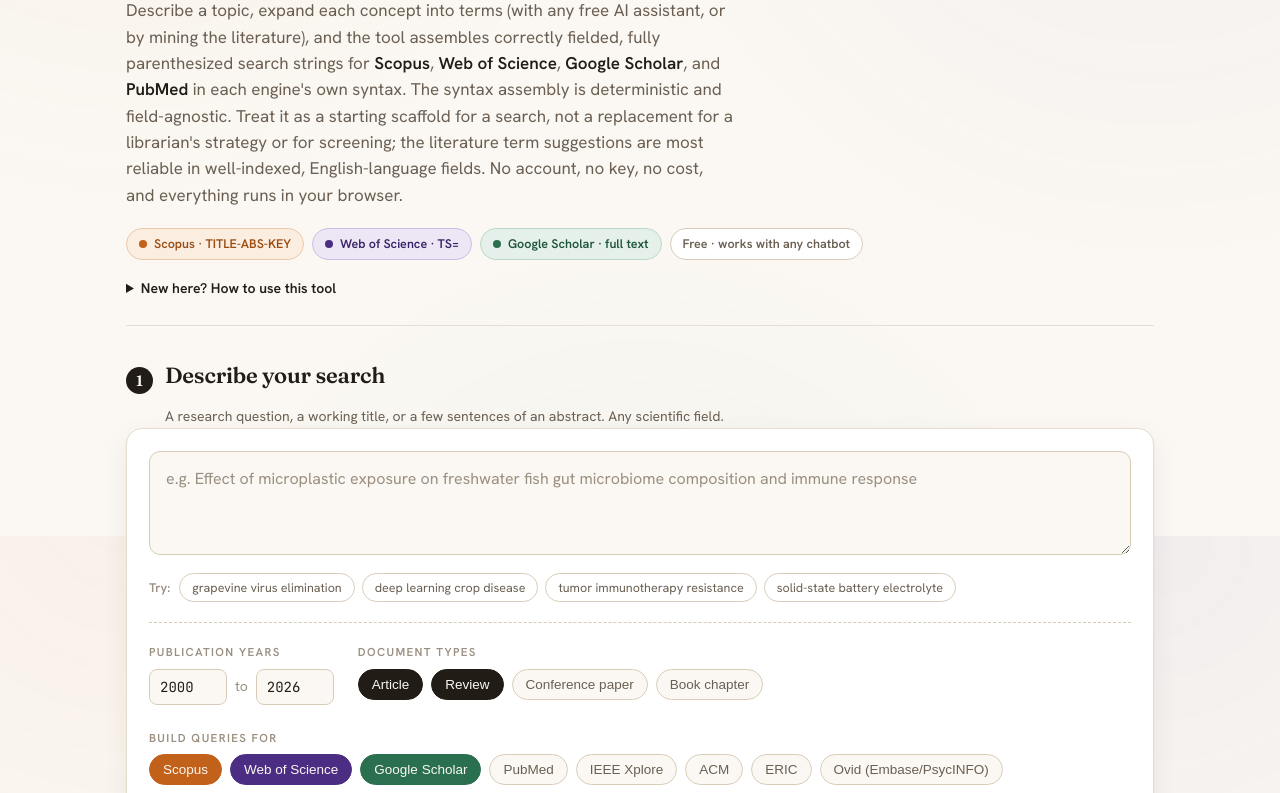
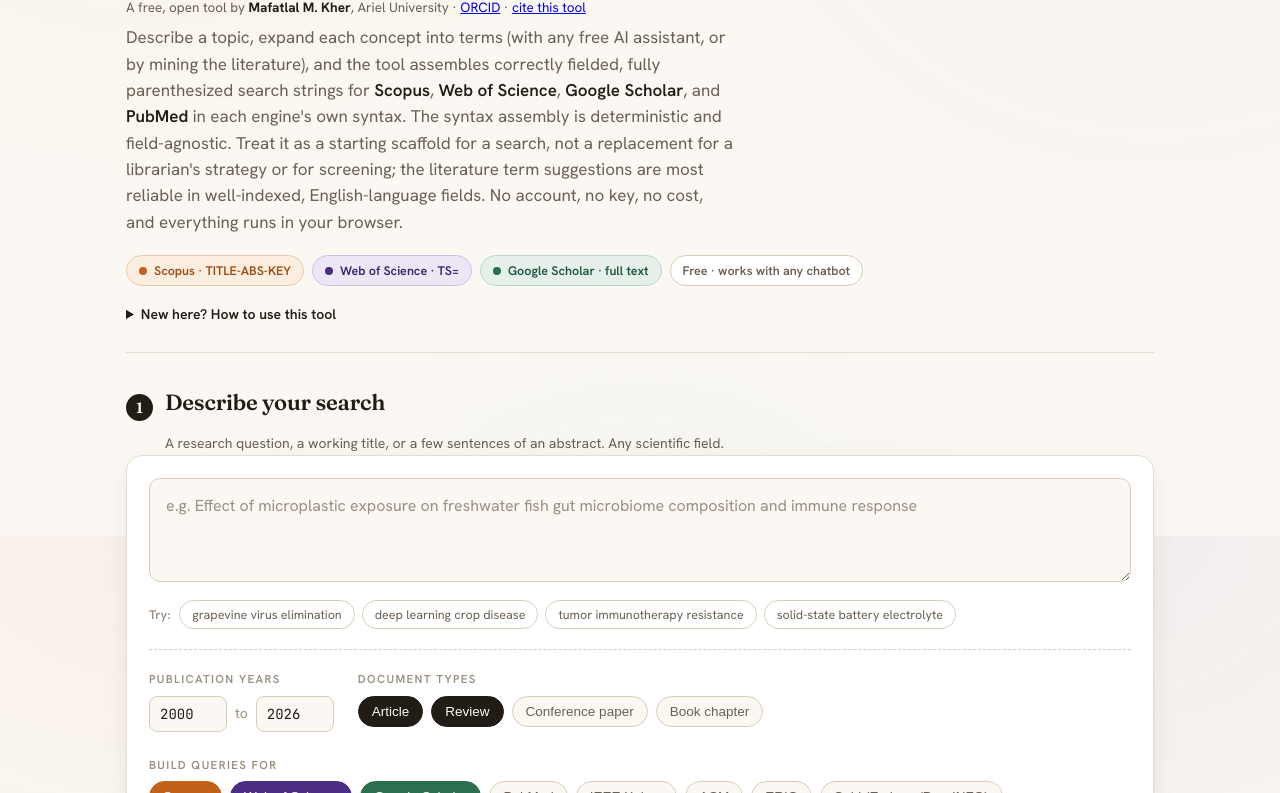
Before and after one commit to mafatlalmkher-cpu/querybee, a website: page index.html in a window 1280 px wide. Shown: the part 264-1057 px from the top of the page. Drawn offline with Linux system fonts and the light colour scheme.

Commit message:
Add author byline under the title

```diff
--- a/index.html
+++ b/index.html
@@ -244,6 +244,7 @@
   <header class="top">
     <div class="eyebrow">Literature Search · Methods Tool</div>
     <h1>QueryBee <span class="amp">Boolean &amp; fielded query builder for any field</span></h1>
+    <p class="byline" style="margin:2px 0 6px;font-size:13.5px;color:var(--ink-soft)">A free, open tool by <b style="color:var(--ink)">Mafatlal M. Kher</b>, Ariel University &middot; <a href="https://orcid.org/0000-0001-5600-0040" target="_blank" rel="noopener">ORCID</a> &middot; <a href="https://doi.org/10.5281/zenodo.20733036" target="_blank" rel="noopener">cite this tool</a></p>
     <p class="lede">Describe a topic, expand each concept into terms (with any free AI assistant, or by mining the literature), and the tool assembles correctly fielded, fully parenthesized search strings for <b>Scopus</b>, <b>Web of Science</b>, <b>Google Scholar</b>, and <b>PubMed</b> in each engine's own syntax. The syntax assembly is deterministic and field-agnostic. Treat it as a starting scaffold for a search, not a replacement for a librarian's strategy or for screening; the literature term suggestions are most reliable in well-indexed, English-language fields. No account, no key, no cost, and everything runs in your browser.</p>
     <div class="tag-row">
       <span class="db-tag s">Scopus · TITLE-ABS-KEY</span>
```
